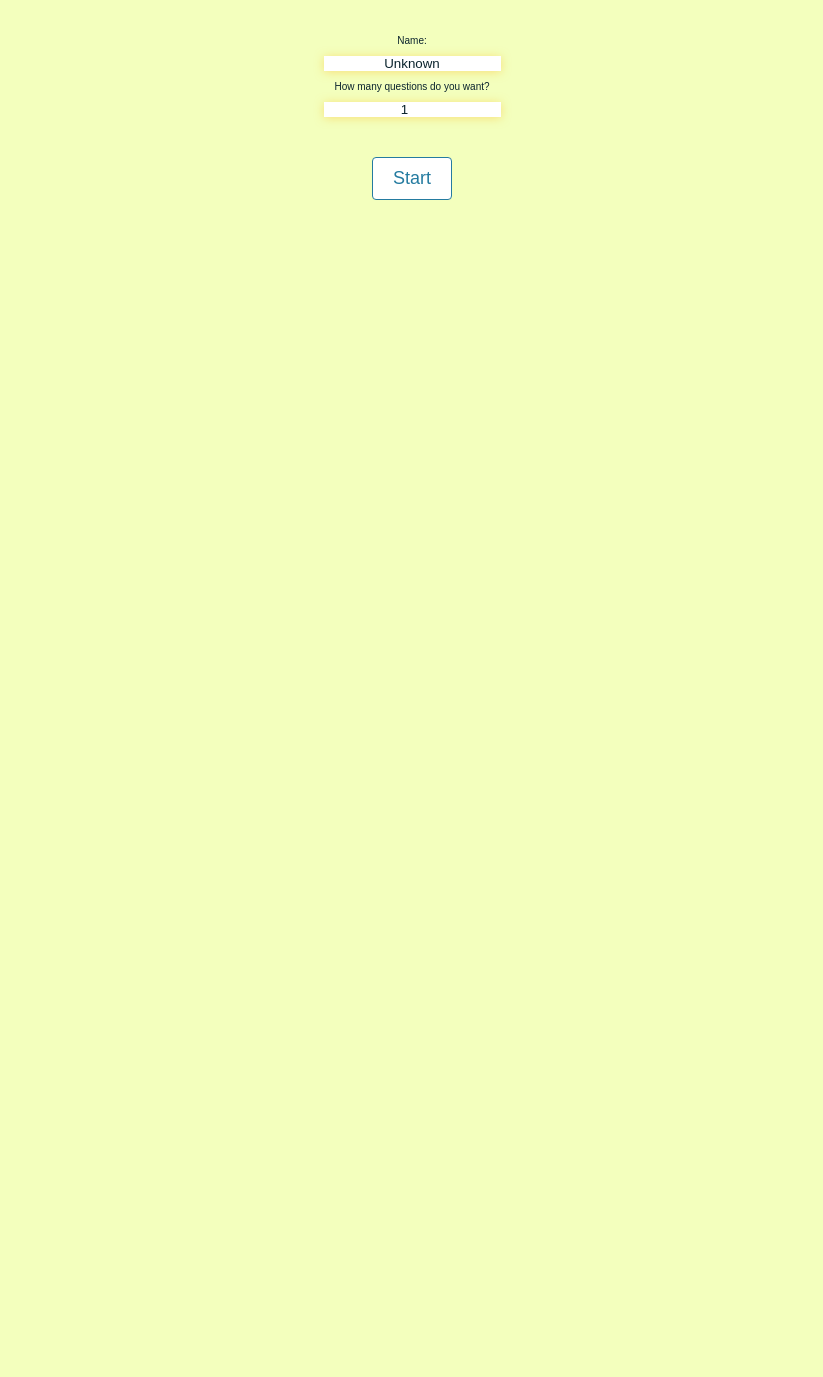
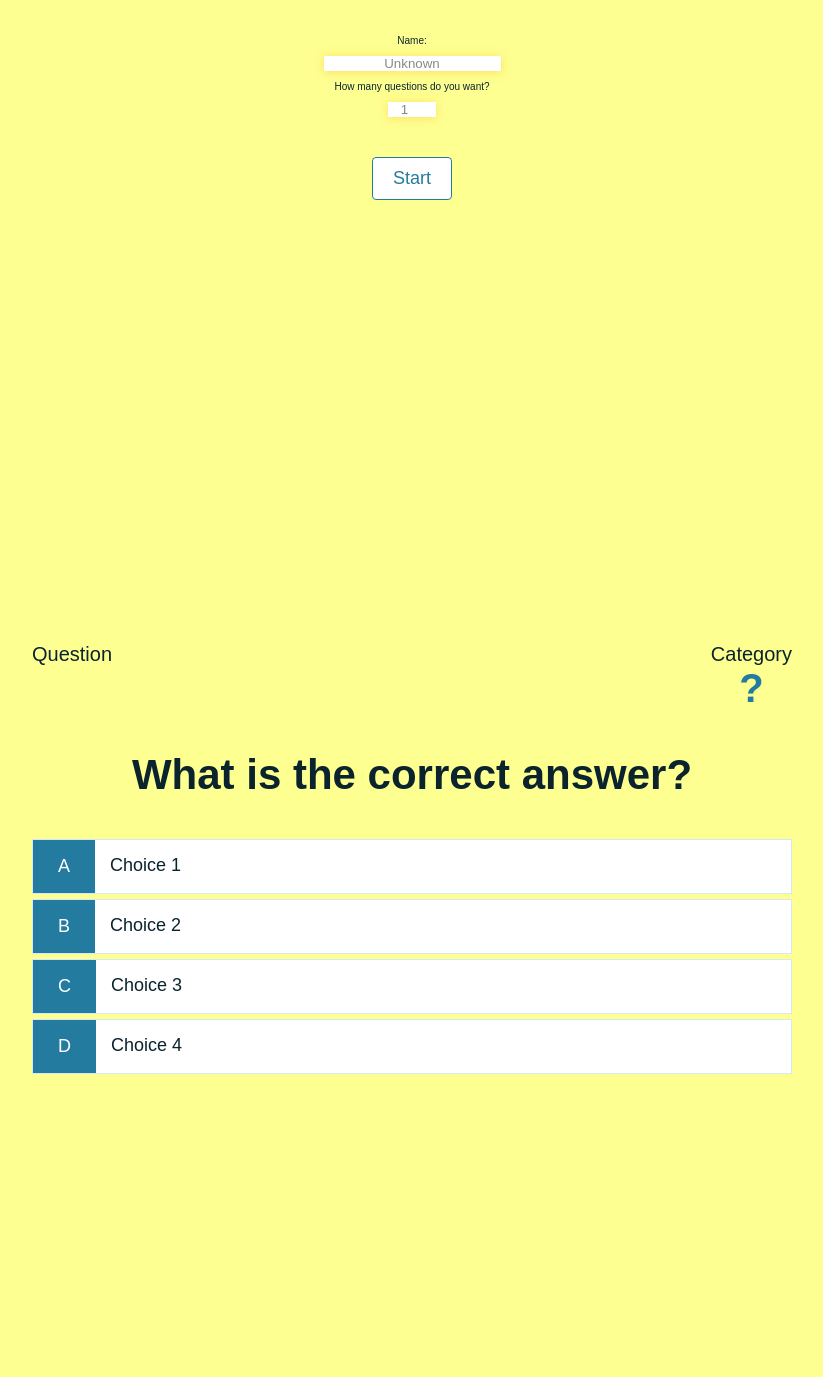
Before and after one commit to alexandreprevi/Quiz_App, a plain HTML site: page index.html in a window 1280 px wide. Shown: the part 339-1716 px from the top of the page, without its empty margins (228-1051 px from the left). Before the commit the page ends 800 px from the top, so only its background shows below. Drawn offline with Linux system fonts and the light colour scheme.

Commit message:
merged the homePage, gamePage and endPage into one

```diff
--- a/game.js
+++ b/game.js
@@ -14,29 +14,33 @@ let question3 = new Question('Food', 'Where does the "raclette" come from?', ['I
 
 const question = document.getElementById("question");
 const choices = Array.from(document.getElementsByClassName("choice-text"));
-const amountQuestion = document.getElementById("amountQuestion");
+
 const questionCounterText = document.getElementById("questionCounter");
 const category = document.getElementById("category");
 
 
+
+
+
+const displayResults = document.getElementById("results");
+
+
 /* Quiz Variables */
 let currentQuestion;
-let maxQuestion = 3;
 let questionCounter = 0;
 let correctAnswer = 0;
 let wrongAnswer = 0;
 let allQuestions = [question1, question2, question3];
 
-
-function getInfo(){
-    const userName = document.getElementById("userName").value;
-    const endText = document.getElementById("end");
-    endText.innerText = userName;
+function getUserInfo(){
+    const userName = document.getElementById("userName");
+    const amountQuestion = document.getElementById("amountQuestion");
 }
 
 
+function playQuiz() {
 
-function PlayQuiz() {
+    getUserInfo();
     questionCounter = 0;
     wrongAnswer = 0;
     correctAnswer = 0;
@@ -45,14 +49,23 @@ function PlayQuiz() {
     displayNewQuestion();
 };
 
+
+
+
 function displayNewQuestion() {
-    if (questionCounter == maxQuestion) {
-        // End Game
-        return window.location.assign("/end.html");
+    if (questionCounter >= amountQuestion.value) {
+    // end game
+
+    // could create different text according to the result 10/10 = excellent, from 6/10 to 9/10 = good job, from 0/10 to 5/10 = better luck next time;
+    displayResults.innerText = `congrats ${userName.value}, you got ${correctAnswer} correct answers out of ${amountQuestion.value} questions!`;
+
+    return;
+
+
     }
     // update question counter
     questionCounter++;
-    questionCounterText.innerText = questionCounter + "/" + maxQuestion;
+    questionCounterText.innerText = questionCounter + "/" + amountQuestion.value;
 
     // get question
     currentQuestion = allQuestions[questionIndex];
@@ -65,7 +78,6 @@ function displayNewQuestion() {
     for (let i = 0; i < choices.length; i++) {
         choices[i].innerText = currentQuestion.choices[i];
     }
-
     questionIndex++;
 };
 
@@ -91,11 +103,5 @@ for (let i = 0; i < choices.length; i++) {
             displayNewQuestion();
         }, 1000);
 
-        console.log(correctAnswer);
-        console.log(wrongAnswer);
-
     });
 };
-
-
-PlayQuiz();
--- a/index.html
+++ b/index.html
@@ -7,22 +7,69 @@
     <meta http-equiv="X-UA-Compatible" content="ie=edge">
     <title>Quiz Application</title>
     <link rel="stylesheet" href="style.css">
+    <link href="https://fonts.googleapis.com/css?family=Amatic+SC&display=swap" rel="stylesheet">
 </head>
 
 <body>
-    <div class="container">
-        <div id="homeMenu" class="flex-center flex-column">
+    <div class="container-general">
+        <!-- Home Menu -->
+        <div id="homeMenu" class="container flex-center flex-column">
             <h1>Quiz</h1>
             <label for="userName">Name:</label>
-            <input type="text" class="text-center" id="userName" value="Unknown">
-            <label for="amountQuestions">How many questions do you want?</label>
-            <input type="number" class="text-center" id="amountQuestion" value="1">
-           <!--  <form action="/game.html"> -->
-                <button type="submit" class="btn" onclick="savePlayerInfo();">Start</button>
-            <!-- </form> -->
+            <input type="text" class="text-center" id="userName" placeholder="Unknown" value="Unknown">
+            <label for="amountQuestion">How many questions do you want?</label>
+            <input type="number" class="text-center" id="amountQuestion" value="1" min="1" max="10">
+            <button type="submit" class="btn" onclick="playQuiz();">Start</button>
+        </div>
+
+        <!-- Game Display-->
+        <div id="game" class="container justify-center flex-column">
+            <div id="questionInfo" class="space-between">
+                <div id="questionInfo-item">
+                    <p class="questionInfo-prefix">
+                        Question
+                    </p>
+                    <h1 class="questionInfo-main-text" id="questionCounter"></h1>
+                </div>
+                <div id="questionInfo-item">
+                    <p class="questionInfo-prefix">
+                        Category
+                    </p>
+                    <h1 class="questionInfo-main-text" id="category">
+                        ?
+                    </h1>
+                </div>
+
+            </div>
+            <h2 id="question">What is the correct answer?</h2>
+            <div class="choice-container">
+                <p class="choice-prefix">A</p>
+                <p class="choice-text">Choice 1</p>
+            </div>
+            <div class="choice-container">
+                <p class="choice-prefix">B</p>
+                <p class="choice-text">Choice 2</p>
+            </div>
+            <div class="choice-container">
+                <p class="choice-prefix">C</p>
+                <p class="choice-text">Choice 3</p>
+            </div>
+            <div class="choice-container">
+                <p class="choice-prefix">D</p>
+                <p class="choice-text">Choice 4</p>
+            </div>
+        </div>
+
+        <!-- Game Over-->
+        <div id="end" class="container flex-center flex-column">
+            <h2>The Quiz is Over</h2>
+            <p id="results"></p>
+            <form action="/index.html">
+                <button type="submit" class="btn">Home</button>
+            </form>
         </div>
     </div>
-    <script src="index.js"></script>
+    <script src="game.js"></script>
 </body>
 
 </html>
--- a/style.css
+++ b/style.css
@@ -1,5 +1,5 @@
 :root{
-    background-color: #F3FFBD;
+    background-color: rgb(253, 255, 145);
     font-size: 62.5%;
 }
 
@@ -47,24 +47,30 @@ label{
 input{
     border: none;
     box-shadow: 0 0.1rem 1rem 0 rgba(255, 191, 52, 0.5);
+    color: #888;
 }
 
 
 /* */
 
+.container-general{
+    display: flex;
+    flex-direction: column;
+}
+
+.container-general > *{
+    width: 100%;
+}
 .container{
     width: 100vw;
     height: 100vh;
     display: flex;
+    flex-direction: column;
     justify-content: center;
     align-items: center;
     max-width: 80rem;
     margin: 0 auto;
     padding: 2rem;
-}
-
-.container > *{
-    width: 100%;
 }
 
 .flex-column{
@@ -110,3 +116,59 @@ input{
     transform: translateY(-0.1rem);
     transition: transform 150ms;
 }
+
+.choice-container{
+    display: flex;
+    margin-bottom: 0.5rem;
+    width: 100%;
+    font-size: 1.8rem;
+    border: 0.1rem solid rgba(86, 165, 235, 0.25);
+    background-color: white;
+}
+
+.choice-container:hover{
+    cursor: pointer;
+    box-shadow: 0 0.4rem 1.4rem 0 rgba(86, 185, 235, 0.5);
+    transform: translateY(-0.1rem);
+    transition: transform 150ms;
+}
+
+.choice-prefix{
+    padding: 1.6rem 2.5rem;
+    background-color: #247BA0;
+    color: white;
+}
+
+.choice-text{
+    padding: 1.5rem;
+    width: 100%;
+}
+
+.correct{
+    background-color: #2EC4B6;
+}
+
+.incorrect{
+    background-color: #E71D36;
+}
+
+/* Question Info */
+
+.space-between{
+    display: flex;
+    justify-content: space-between;
+    width: 100%;
+}
+
+.questionInfo-prefix{
+    text-align: center;
+    font-size: 2rem;
+}
+
+.questionInfo-main-text{
+    text-align: center;
+}
+
+#category{
+    font-size: 4rem;
+}
```
